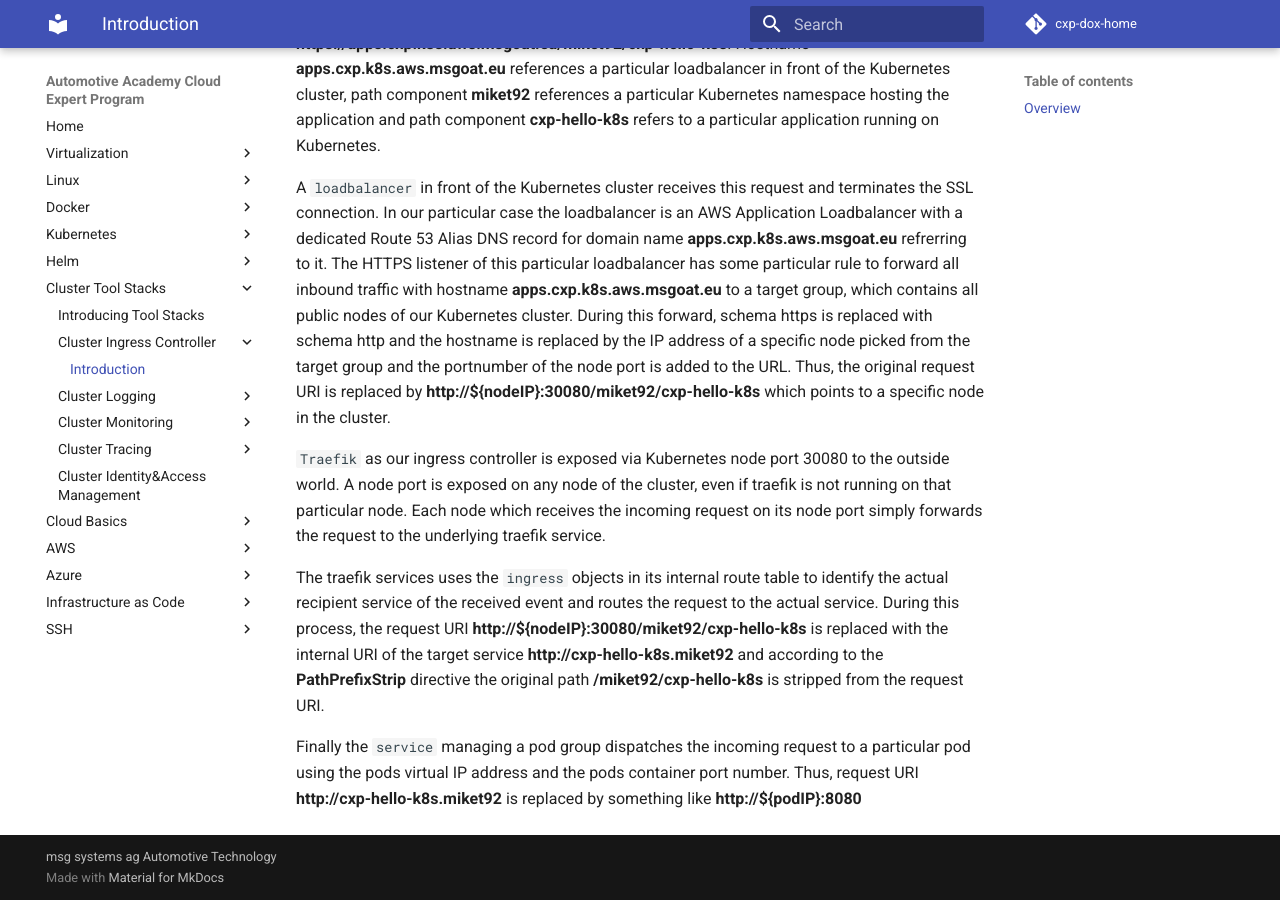
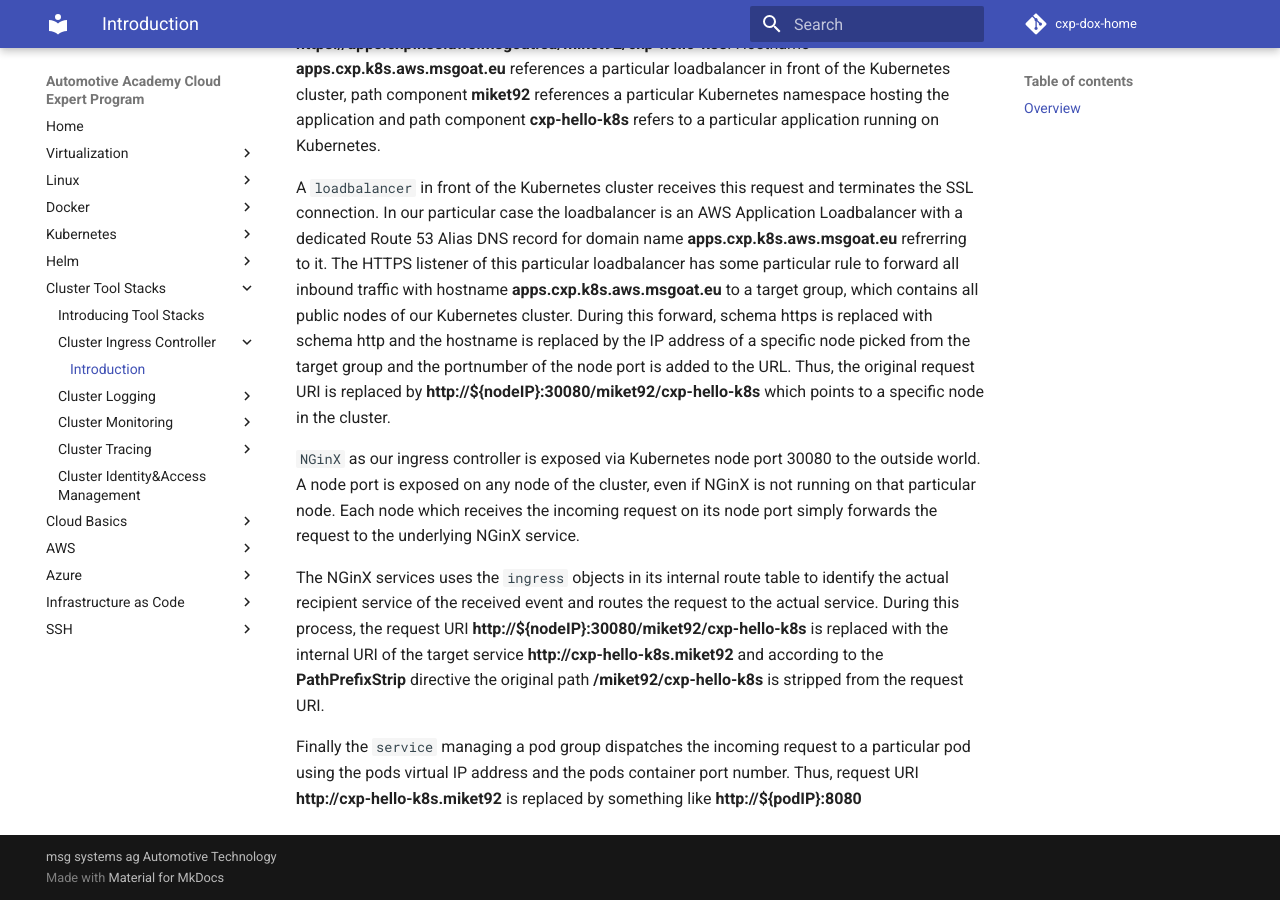
Before and after one commit to msgoat/cxp-dox-home, an MkDocs documentation site: the page built from docs/toolstacks/ingress/ingress_index.md, in a window 1280 px wide and 900 px high, scrolled down 962 px. Built offline with MkDocs 1.6.1 and Material for MkDocs 9.7.7, drawn with Linux system fonts in a browser that asks for light colours; comment, search, counter and statistics services are not loaded; some of the changed text lies outside the part shown.

Commit message:
Replace Traefik with NGinX as ingress controller

```diff
--- a/docs/toolstacks/ingress/ingress_index.md
+++ b/docs/toolstacks/ingress/ingress_index.md
@@ -7,7 +7,7 @@ Popular choices for Kubernetes ingress controllers are:
 * [NGinX](https://www.nginx.com/)
 * [Traefik](https://containo.us/traefik/)
 
-In our CXP cluster we are using Traefik as the default ingress controller.
+In our CXP cluster we are using NGinX as the default ingress controller.
 
 ## Overview
 
@@ -30,11 +30,11 @@ specific node picked from the target group and the portnumber of the node port i
 Thus, the original request URI is replaced by __http://${nodeIP}:30080/miket92/cxp-hello-k8s__ which points to a specific node
 in the cluster.
 
-`Traefik` as our ingress controller is exposed via Kubernetes node port 30080 to the outside world.
-A node port is exposed on any node of the cluster, even if traefik is not running on that particular node.
-Each node which receives the incoming request on its node port simply forwards the request to the underlying traefik service.
+`NGinX` as our ingress controller is exposed via Kubernetes node port 30080 to the outside world.
+A node port is exposed on any node of the cluster, even if NGinX is not running on that particular node.
+Each node which receives the incoming request on its node port simply forwards the request to the underlying NGinX service.
 
-The traefik services uses the `ingress` objects in its internal route table to identify the actual recipient service of
+The NGinX services uses the `ingress` objects in its internal route table to identify the actual recipient service of
 the received event and routes the request to the actual service. During this process, the request URI
 __http://${nodeIP}:30080/miket92/cxp-hello-k8s__ is replaced with the internal URI of the target service __http://cxp-hello-k8s.miket92__
 and according to the __PathPrefixStrip__ directive the original path __/miket92/cxp-hello-k8s__ is stripped from the
```
